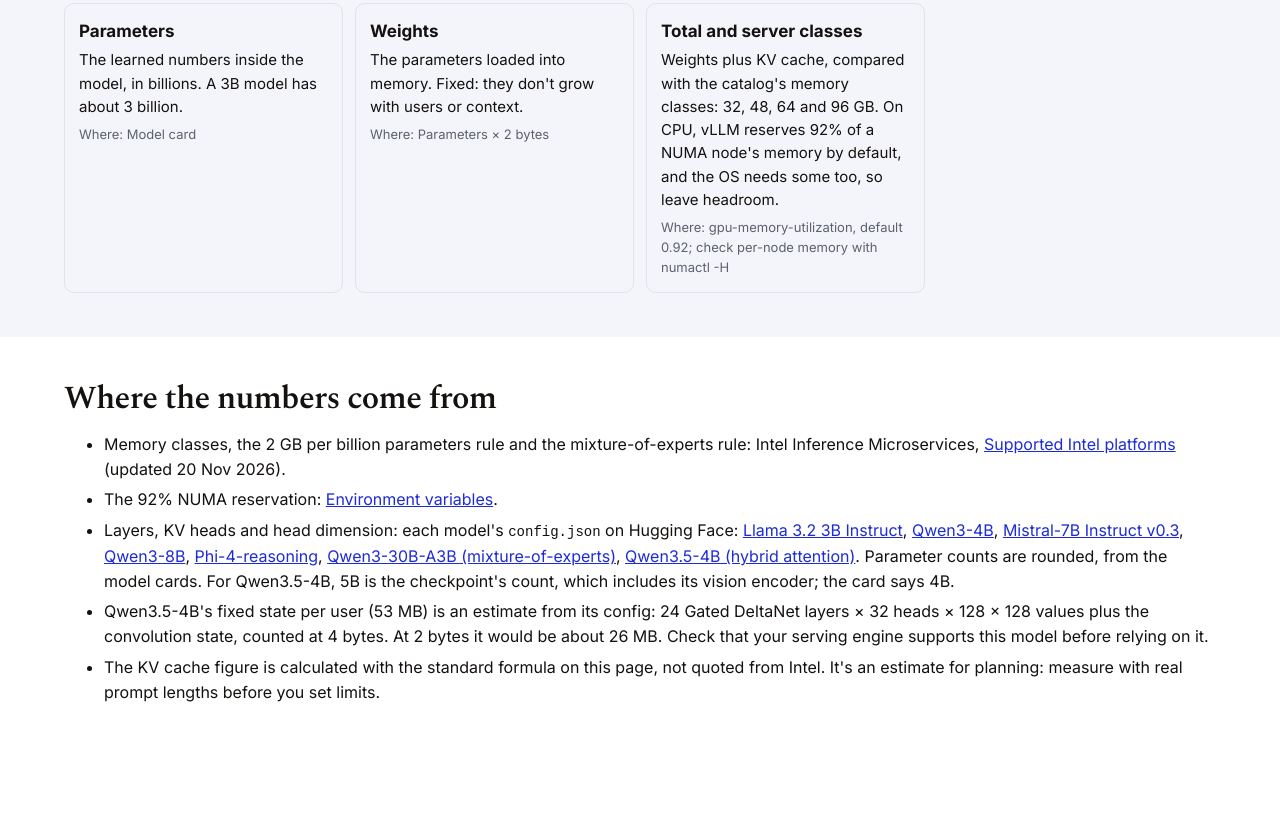
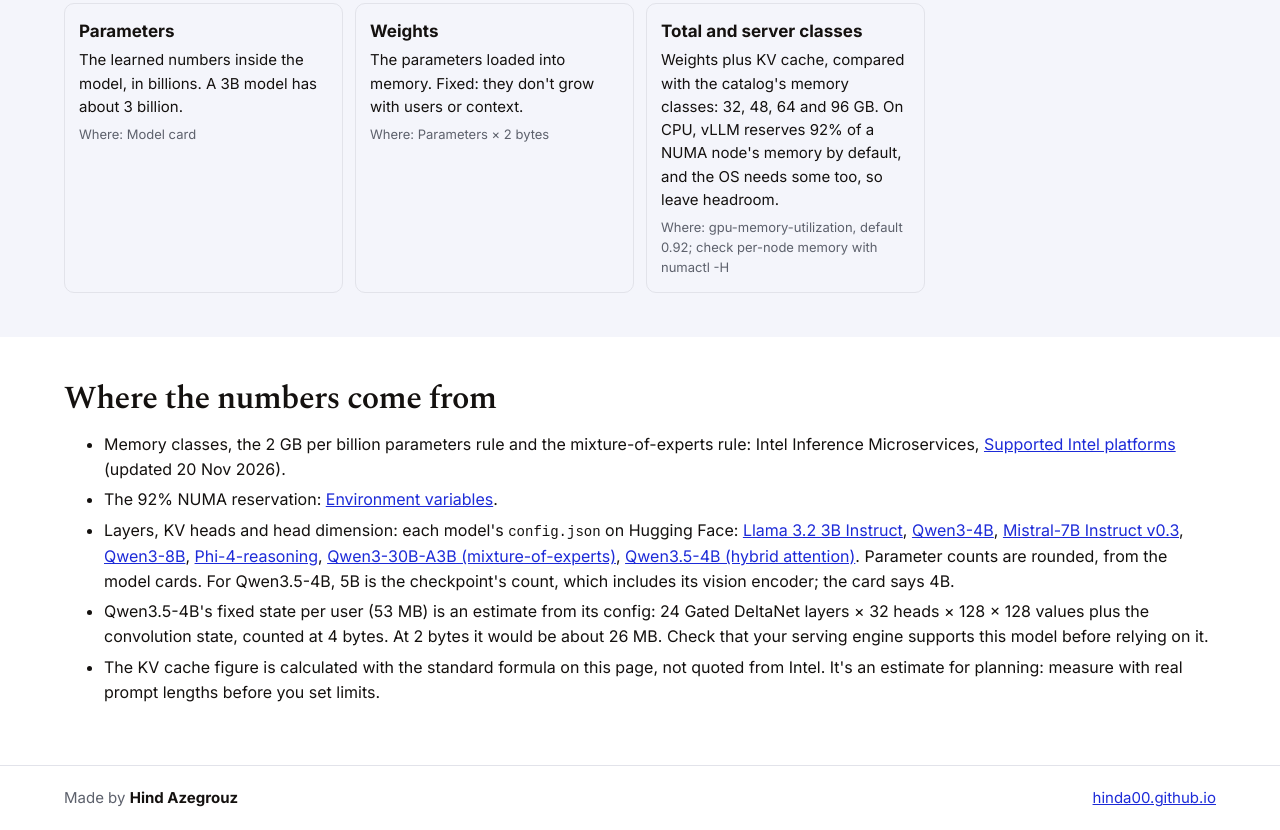
Before and after one commit to hinda00/hinda00.github.io, a plain HTML site: page llm-memory-calculator/index.html in a window 1280 px wide. Shown: the part 2500-3330 px from the top of the page. Before the commit the page ends 3265 px from the top, so only its background shows below. Drawn offline with nearby package versions, Linux system fonts and the light colour scheme.

Commit message:
Sign the memory calculator page
Co-Authored-By: Claude Opus 5.5 <noreply@anthropic.com>
Claude-Session: https://claude.ai/code/session_01PHPx45jnodUeHyjYq1k3HS

```diff
--- a/llm-memory-calculator/index.html
+++ b/llm-memory-calculator/index.html
@@ -161,6 +161,8 @@ a{color:var(--blue)}
   </ul>
 </div></section>
 
+<footer class="band" style="border-top:1px solid var(--line);padding-block:20px"><div class="wrap" style="display:flex;flex-wrap:wrap;justify-content:space-between;gap:8px;font-size:15px;color:var(--mute)"><span>Made by <b style="color:var(--ink)">Hind Azegrouz</b></span><a href="https://hinda00.github.io/">hinda00.github.io</a></div></footer>
+
 <script>
 {
 const CTX=[1024,2048,4096,8192,16384,32768,65536,131072,262144];
```
